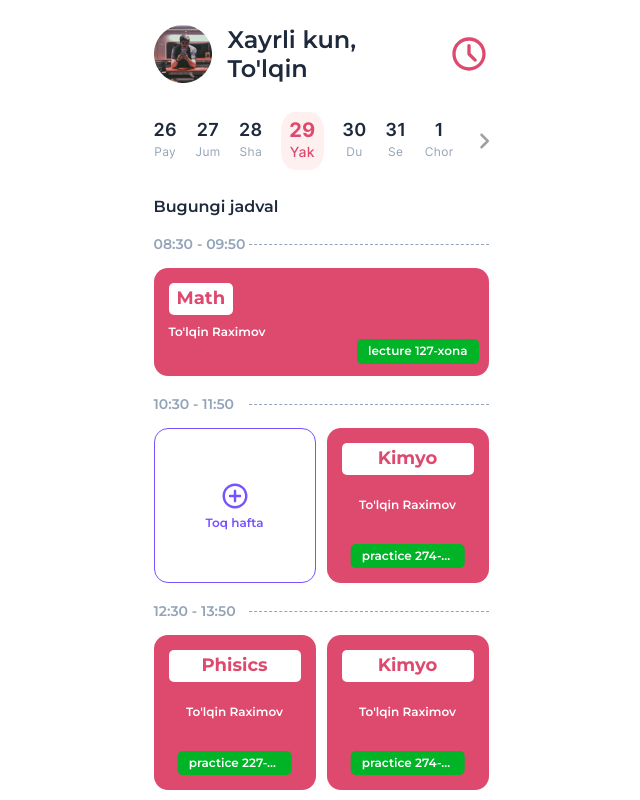
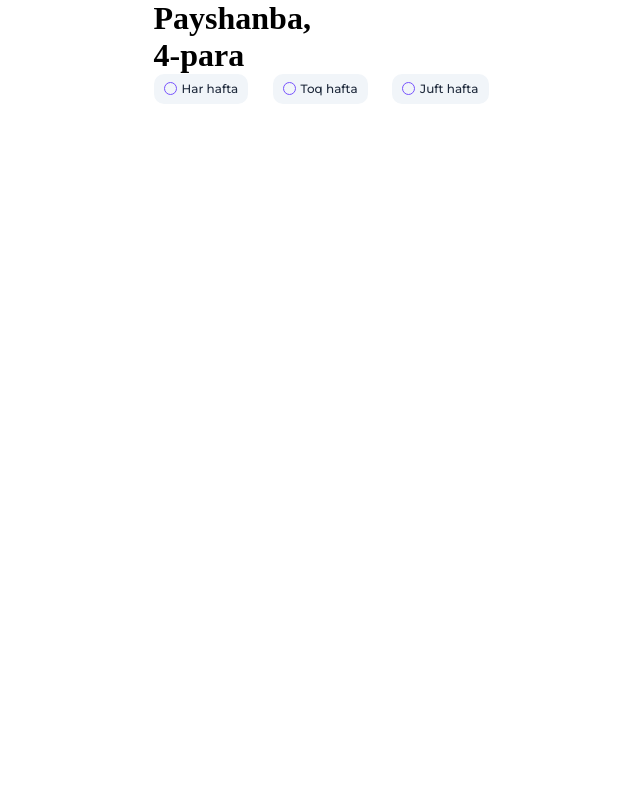
Before and after one commit to Tolkinxon/lesson_schedule, a React (Create React App) app: page / in a window 1280 px wide. Shown: the top 800 px of the page, without its empty margins (319-959 px from the left). Built offline with nearby package versions, Linux system fonts and the light colour scheme; data requests are answered from the project's data file.

Commit message:
radio btns finished

```diff
--- a/src/App.js
+++ b/src/App.js
@@ -1,11 +1,13 @@
 import './css/index.css'
 import Main from "./components/Main"
+import AddSchedule from './components/AddSchedule'
 
 
 function App() {
   return (
     <>
-      <Main />
+      {/* <Main /> */}
+      <AddSchedule />
     </>
   )
 }
--- /dev/null
+++ b/src/components/AddSchedule.jsx
@@ -0,0 +1,46 @@
+const AddSchedule = () => {
+    return (
+       <>
+            <header className="add-schedule-header">
+              <div className="container add-schedule-header__container">
+                    <h1 className="add-schedule-header__header">
+                        Payshanba,
+                        <br />
+                        4-para
+                    </h1>
+              </div>
+            </header>
+
+            <section className="radio-btns">
+                <div className="container radio-btns__container">
+                    <label className="radio-btns__label"  htmlFor="first">
+                        <input className="radio-btns__input visually-hidden" type="radio" id="first" name='subject-type'/>
+
+                        <div className="radio-btns__custom"></div>
+
+                        Har hafta
+                    </label>
+
+                    <label className="radio-btns__label" htmlFor="second">
+                        <input className="radio-btns__input visually-hidden"  type="radio" id="second" name='subject-type'/>
+
+                        <div className="radio-btns__custom"></div>
+
+                        Toq hafta
+                    </label>
+
+                    <label className="radio-btns__label" htmlFor="third">
+                        <input className="radio-btns__input visually-hidden" type="radio" id="third" name='subject-type'/>
+
+                        <div className="radio-btns__custom"></div>
+
+                        Juft hafta
+                    </label>
+                </div>
+            </section>
+      </>
+
+     );
+}
+
+export default AddSchedule;
--- a/src/components/Main.jsx
+++ b/src/components/Main.jsx
@@ -52,7 +52,6 @@ const Main = () => {
     }, [])
 
 
-
     const next = () => {
         setChangibleDay(slisedDates[4])
         if(slisedDates[4] === 1){
@@ -74,20 +73,20 @@ const Main = () => {
 
     return (
      <>
-        <section className="header">
+        <header className="header">
             <h1 className="visually-hidden">lesson schedule for facilitate find room and to save your time</h1>
             <div className="container header__container">
-               <div className='header__wrapper'>
+            <div className='header__wrapper'>
                     <img className='header__img' src={headerImg} alt="heder image for customer" width={58} height={58}/>
 
                     <h2 className="header__heading">
-                        Xayrli kun, To'lqin
+                            Xayrli kun, To'lqin
                     </h2>
-               </div>
+            </div>
 
                 <img className='header__clock' src={headerClock} alt="header clock icon for configure time" />
-            </div>
-        </section>
+                </div>
+        </header>
 
         <section className='calendar'>
             <div className="container calendar__container">
--- a/src/css/index.css
+++ b/src/css/index.css
@@ -652,6 +652,7 @@ h1, h2, h3, h4, h5, h6, p {
   align-items: center;
   border: 1px solid #7752FE;
   border-radius: 14px;
+  margin-bottom: 25px;
 }
 .schedule__add-new-schedule-img {
   margin-right: 5px;
@@ -675,4 +676,33 @@ h1, h2, h3, h4, h5, h6, p {
 .schedule .half-schedule .schedule__add-new-schedule-img {
   margin-right: 0px;
   margin-bottom: 5px;
+}
+
+.radio-btns__container {
+  display: flex;
+  justify-content: space-between;
+  margin-bottom: 12px;
+}
+.radio-btns__label {
+  font-family: "Montserrat", sans-serif;
+  font-size: 12px;
+  font-weight: 500;
+  line-height: 14.63px;
+  text-align: left;
+  border-radius: 10px;
+  padding: 8px 10px 8px 10px;
+  display: flex;
+  align-items: center;
+  color: #1E293B;
+  background-color: #F1F5F9;
+  gap: 5px;
+}
+.radio-btns__input:checked + .radio-btns__custom {
+  background-color: #7752FE;
+}
+.radio-btns__custom {
+  width: 13px;
+  height: 13px;
+  border-radius: 50%;
+  border: 1px solid #7752FE;
 }/*# sourceMappingURL=index.css.map */
--- a/src/scss/all-components/_index.scss
+++ b/src/scss/all-components/_index.scss
@@ -1,3 +1,4 @@
 @import "header";
 @import "calendar";
 @import "schedule";
+@import "radio-btns";
--- /dev/null
+++ b/src/scss/all-components/_radio-btns.scss
@@ -0,0 +1,34 @@
+.radio-btns {
+
+    &__container {
+        display: flex;
+        justify-content: space-between;
+        margin-bottom: 12px;
+    }
+
+    &__label {
+        font-family: 'Montserrat', sans-serif;
+        font-size: 12px;
+        font-weight: 500;
+        line-height: 14.63px;
+        text-align: left;
+        border-radius: 10px;
+        padding: 8px 10px 8px 10px;
+        display: flex;
+        align-items: center;
+        color:#1E293B;
+        background-color: #F1F5F9;
+        gap: 5px;
+    }
+
+    &__input:checked +  &__custom {
+        background-color: #7752FE;
+    }
+
+    &__custom {
+        width: 13px;
+        height: 13px;
+        border-radius: 50%;
+        border: 1px solid #7752FE;
+    }
+}
--- a/src/scss/all-components/_schedule.scss
+++ b/src/scss/all-components/_schedule.scss
@@ -147,6 +147,7 @@
         align-items: center;
         border: 1px solid #7752FE;
         border-radius: 14px;
+        margin-bottom: 25px;
     }
 
     &__add-new-schedule-img{
```
Also changed, not shown: src/scss/all-components/_add-schedule.scss (added), 1 other file (tests, documents, lock files or other folders).
